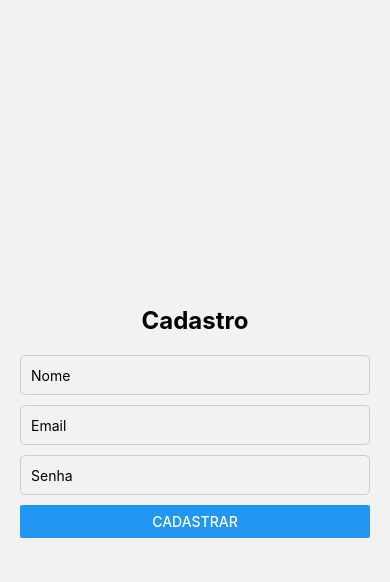
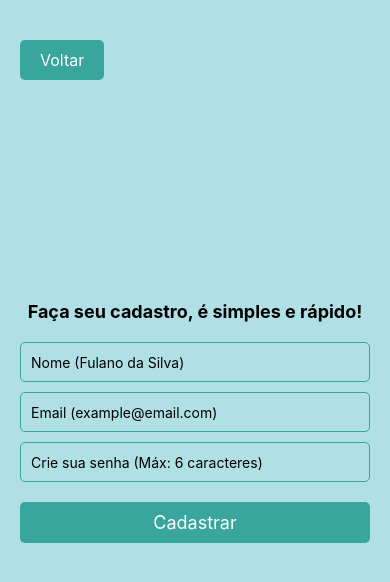
Before and after one commit to alexpmt/Projeto-Mobile, a React Native app: screen /TelaCadastro in a window 390 px wide. Shown: the top 582 px of the page. Built offline with nearby package versions, Linux system fonts and the light colour scheme.

Commit message:
Ajustes nas telas, melhora da estilização de botões e frases

```diff
--- a/src/pages/CadastroTela.js
+++ b/src/pages/CadastroTela.js
@@ -1,14 +1,13 @@
 import React, { useState } from 'react';
-import { View, Text, TextInput, Button, StyleSheet, Alert } from 'react-native';
-
-
-
+import { View, Text, TextInput, StyleSheet, TouchableOpacity, ImageBackground, Alert } from 'react-native';
+import { useNavigation } from '@react-navigation/native';
 
 export default function Cadastro() {
   const [name, setName] = useState('');
   const [email, setEmail] = useState('');
   const [password, setPassword] = useState('');
 
+  const navigation = useNavigation();
 
   const handleRegister = () => {
     // Aqui você pode adicionar a lógica de registro, como validação e envio dos dados
@@ -16,52 +15,95 @@ export default function Cadastro() {
   };
 
   return (
+    <ImageBackground
+      source={require('../assets/projeto.png')}
+      style={styles.backgroundImage}
+      resizeMode="cover"
+    >
       <View style={styles.container}>
-      <Text style={styles.title}>Cadastro</Text>
+        <TouchableOpacity style={styles.backButton} onPress={() => navigation.goBack()}>
+          <Text style={styles.backButtonText}>Voltar</Text>
+        </TouchableOpacity>
+        <Text style={styles.title}>Faça seu cadastro, é simples e rápido!</Text>
         <TextInput
           style={styles.input}
-        placeholder="Nome"
+          placeholder="Nome (Fulano da Silva)"
           value={name}
           onChangeText={setName}
         />
         <TextInput
           style={styles.input}
-        placeholder="Email"
+          placeholder="Email (example@email.com)"
           value={email}
           onChangeText={setEmail}
           keyboardType="email-address"
         />
         <TextInput
           style={styles.input}
-        placeholder="Senha"
+          placeholder="Crie sua senha (Máx: 6 caracteres)"
           value={password}
           onChangeText={setPassword}
           secureTextEntry
         />
-      <Button title="Cadastrar" onPress={handleRegister} />
+        <TouchableOpacity style={styles.registerButton} onPress={handleRegister}>
+          <Text style={styles.registerButtonText}>Cadastrar</Text>
+        </TouchableOpacity>
       </View>
+    </ImageBackground>
   );
 };
 
-
 const styles = StyleSheet.create({
+  backgroundImage: {
+    flex: 1,
+    resizeMode: 'cover', // Cobrir todo o conteúdo
+    justifyContent: 'center',
+  },
   container: {
     flex: 1,
     justifyContent: 'center',
     paddingHorizontal: 20,
+    backgroundColor: '#B0E0E6'
+  },
+  backButton: {
+    position: 'absolute',
+    top: 40,
+    left: 20,
+    backgroundColor: '#38a69d',
+    paddingVertical: 10,
+    paddingHorizontal: 20,
+    borderRadius: 5,
+  },
+  backButtonText: {
+    color: '#fff',
+    fontSize: 16,
   },
   title: {
-    fontSize: 24,
+    fontSize: 18,
     fontWeight: 'bold',
     marginBottom: 20,
     textAlign: 'center',
+    color: '#000000'
   },
   input: {
     height: 40,
-    borderColor: '#ccc',
+    borderColor: '#38a69d',
     borderWidth: 1,
     marginBottom: 10,
     paddingHorizontal: 10,
     borderRadius: 5,
+    color: "#000000"
+  },
+  registerButton: {
+    backgroundColor: '#38a69d', // Cor desejada
+    paddingVertical: 10,
+    paddingHorizontal: 20,
+    borderRadius: 5,
+    alignItems: 'center',
+    marginTop: 10,
+  },
+  registerButtonText: {
+    color: '#FFF',
+    fontSize: 18,
   },
 });
--- a/src/pages/Inicia.js
+++ b/src/pages/Inicia.js
@@ -4,89 +4,85 @@ import {
     StyleSheet,
     Image,
     TouchableOpacity
+} from "react-native";
+import React from "react-native";
+import * as Animatable from 'react-native-animatable';
+import { useNavigation } from '@react-navigation/native';
 
- } from "react-native";
-import React from "react-native"
-import  *as Animatable from 'react-native-animatable'
-import {useNavigation} from '@react-navigation/native'
-
-
-
-export default function Bemvindo(){
+export default function Bemvindo() {
     const navigator = useNavigation();
-    return(
+    return (
         <View style={style.container}>
             <View style={style.containerLogo}>
                 <Animatable.Image
-                animation="flipInY"
-                source={require('../assets/projeto.png')}
-                style={{width:'100%'}}
-                resizeMode ="contain"
+                    animation="flipInY"
+                    source={require('../assets/projeto.png')}
+                    style={{ width: '100%' }}
+                    resizeMode="contain"
                 />
             </View>
 
             <Animatable.View delay={500} animation="fadeInUp" style={style.containerForm}>
-                <Text style={style.title}>Agenda de tarefas de alunos</Text>
-                <Text style={style.text}>Faça o login para entra</Text>
+                <Text style={style.title}>Agenda Inteligente</Text>
+                <Text style={style.text}>Acesse com seu Login e Senha</Text>
 
                 <TouchableOpacity style={style.button}
-                onPress={() => navigator.navigate('Telalogin')}
+                    onPress={() => navigator.navigate('Telalogin')}
                 >
-                    <Text  style={style.buttonText}>Acessar</Text>
+                    <Text style={style.buttonText}>Acessar</Text>
+                </TouchableOpacity>
+
+                <TouchableOpacity style={style.backButton}
+                    onPress={() => navigator.goBack()}
+                >
+                    <Text style={style.backButtonText}>Voltar</Text>
                 </TouchableOpacity>
             </Animatable.View>
         </View>
     );
 }
 
-
-
 const style = StyleSheet.create({
-    container:{
-        flex:1,
-        backgroundColor:'#38a69d'
+    container: {
+        flex: 1,
+        backgroundColor: '#38a69d'
     },
-    containerLogo:{
-        flex:2,
-        backgroundColor:'#38a69d',
-        justifyContent:'center',
-        alignItems:'center'
-
+    containerLogo: {
+        flex: 2,
+        backgroundColor: '#38a69d',
+        justifyContent: 'center',
+        alignItems: 'center'
     },
-    containerForm:{
-        flex:1,
-        paddingStart:'5%',
-        paddingEnd:'%5',
-        backgroundColor:"#FFF",
-        borderTopLeftRadius:25,
-        borderTopRightRadius:25,
-
-
+    containerForm: {
+        flex: 1,
+        paddingStart: '5%',
+        paddingEnd: '5%',
+        backgroundColor: "#FFF",
+        borderTopLeftRadius: 25,
+        borderTopRightRadius: 25,
     },
-    title:{
-        fontSize:24,
-        fontWeight:'bold',
+    title: {
+        fontSize: 24,
+        fontWeight: 'bold',
         marginBottom: 12,
-        marginTop :28,
+        marginTop: 28,
     },
-    text:{
-        color:'#000000'
+    text: {
+        color: '#000000'
     },
-
-    button:{
-        position: 'absolute',
-        backgroundColor:"#38a69d",
-        borderRadius:50,
-        paddingVertical:8,
-        width:'60%',
-        alignSelf:'center',
-        bottom:"15%",
-        alignItems:'center',
-        justifyContent:'center'
+    button: {
+        backgroundColor: "#38a69d",
+        borderRadius: 50,
+        paddingVertical: 8,
+        width: '60%',
+        alignSelf: 'center',
+        alignItems: 'center',
+        justifyContent: 'center',
+        marginTop: 20,
     },
-    buttonText:{
-        fontSize:18,
-        fontWeight:'bold',
-        color:'#FFF'
+    buttonText: {
+        fontSize: 18,
+        fontWeight: 'bold',
+        color: '#FFF'
     }
-})
+});
--- a/src/pages/TelaLogin.js
+++ b/src/pages/TelaLogin.js
@@ -24,18 +24,18 @@ const navigator = useNavigation();
             <Animatable.View  animation='fadeInUp' style={style.containerForm}>
                 <Text style={style.Title}>Email</Text>
                 <TextInput
-                placeholder="Digite um email.."
+                placeholder="Insira seu email"
                 style={style.input}
                 />
 
                  <Text style={style.Title}>Senha</Text>
                 <TextInput
-                placeholder="Digite sua senha.."
+                placeholder="Insira sua senha"
                 style={style.input}
                 />
 
                 <TouchableOpacity style={style.button}>
-                    <Text style={style.textbutton}>Acessar</Text>
+                    <Text style={style.textbutton}>Login</Text>
                 </TouchableOpacity>
 
                 <TouchableOpacity style={style.regisButton}
```
Lines whose indentation alone changed are shown as unchanged.
